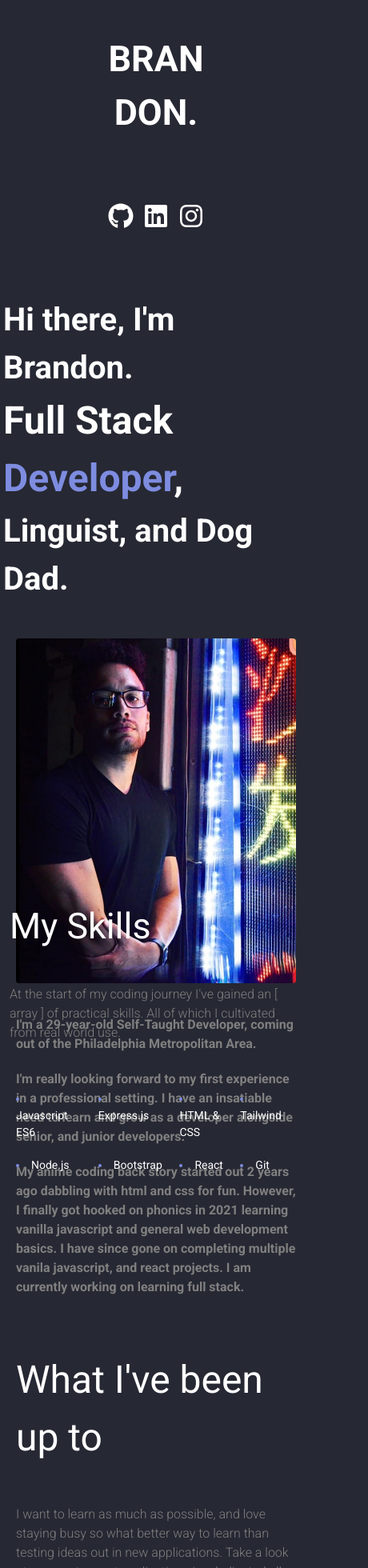
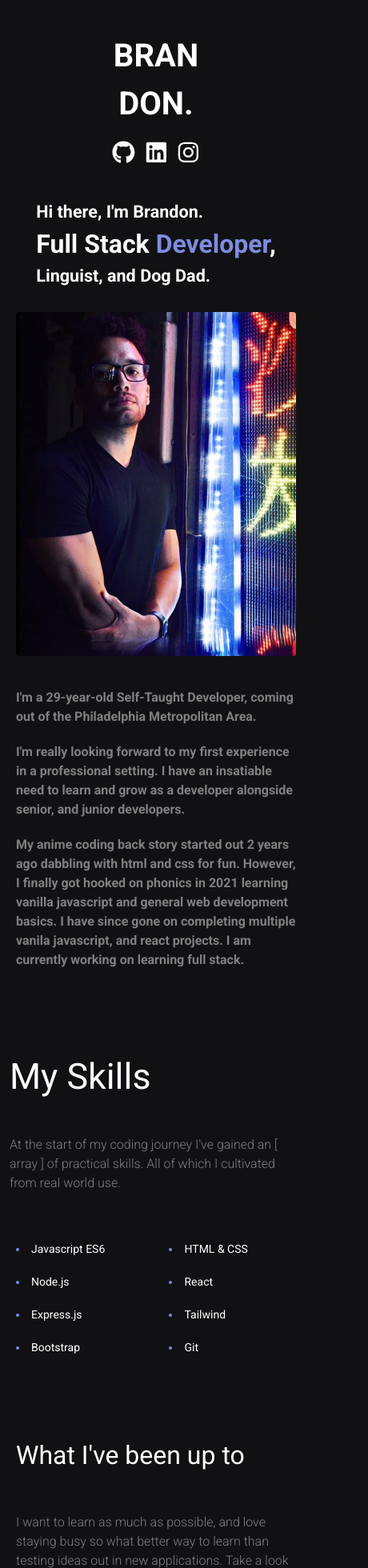
Before and after one commit to BrandonCarp/portfolio, a React (Create React App) app: page / in a window 390 px wide. Shown: the top 1960 px of the page at 80% size, 460 px wide, since content can reach past the window. Built offline with nearby package versions, Linux system fonts and the light colour scheme.

Commit message:
mostly finished

```diff
--- a/src/App.js
+++ b/src/App.js
@@ -2,6 +2,7 @@ import React from "react";
 import Header from "./Components/Header";
 import Skills from "./Components/Skills";
 import Projects from "./Components/Projects";
+import Footer from "./Components/Footer";
 
 function App() {
   return (
@@ -9,6 +10,7 @@ function App() {
       <Header />
       <Skills />
       <Projects />
+      <Footer />
     </div>
   );
 }
--- /dev/null
+++ b/src/Components/Footer.js
@@ -0,0 +1,51 @@
+import React from "react";
+
+const Footer = () => {
+  return (
+    <div className="relative mx-auto container  flex  pt-10 ">
+      <div className=" flex flex-col  p-5 space-y-10">
+        <div className="">
+          <h1 className="text-l">Let's Talk</h1>
+          <p className="text-lightGrey font-light text-base py-5 md:w-[50%]">
+            Need a developer, have questions, or just wanna say hi. I'm looking
+            forward to your email.
+          </p>
+          <a
+            href="mailto: brancarp93@gmail.com"
+            className="underline underline-offset-1 hover:no-underline transition ease-in-out delay-150   hover:text-secondaryPurple hover:-translate-y-1 hover:scale-110 duration-300"
+          >
+            brancarp93@gmail.com
+          </a>
+        </div>
+        <div className="flex flex-row space-x-[10rem] md:space-x-[30rem] lg:space-x-[40rem] xl:space-x-[60rem]">
+          <div className="flex flex-col">
+            <div>BRAN</div>
+            <div>DON.</div>
+          </div>
+          <div className="space-x-5 w-full flex   ">
+            <a
+              href="https://github.com/BrandonCarp"
+              className="hover:underline hover:underline-offset-1 hover:text-secondaryPurple"
+            >
+              Github
+            </a>
+            <a
+              href="https://www.linkedin.com/in/brandon-carpenter-559b15203/"
+              className="hover:underline hover:underline-offset-1 hover:text-linkedInColor"
+            >
+              Linkedin
+            </a>
+            <a
+              href="https://www.instagram.com/bcarpol/"
+              className="hover:underline hover:underline-offset-1 hover:text-secondaryPink"
+            >
+              Instagram
+            </a>
+          </div>
+        </div>
+      </div>
+    </div>
+  );
+};
+
+export default Footer;
--- a/src/Components/Header.js
+++ b/src/Components/Header.js
@@ -6,37 +6,37 @@ import myImage from "./imgs/me.jpg";
 
 const Header = () => {
   return (
-    <header className="relative mb-[15rem] md:mb-[-15rem] lg:mb-[-5rem] xl:mb-10  container mx-auto h-screen ">
+    <header className="relative mb-[5rem]  md:mb-[15rem] lg:mb-[10rem] xl:mb-[10rem]  container mx-auto  ">
       <div className="flex flex-col items-center  mt-10 md:items-start">
         <div className="flex flex-col  ">
-          <div className=" mb-[5rem] flex flex-col items-center   md:items-start">
-            <h1 className="font-bold text-l  md:text-base">BRAN</h1>
-            <h1 className="font-bold text-l  md:text-base">DON.</h1>
+          <div className=" mb-[1rem] md:mb-[5rem] flex flex-col items-center   md:items-start">
+            <h1 className="font-bold text-md  md:text-base">BRAN</h1>
+            <h1 className="font-bold text-md  md:text-base">DON.</h1>
           </div>
           <div className="invisible absolute  lg:ml-[40rem] xl:ml-[50rem]  lg:visible"></div>
-          <div className="mb-5">
-            <div className=" flex flex-row  justify-center  md:justify-start space-x-3 mb-20">
+          <div className="mb-1">
+            <div className=" flex flex-row  justify-center  md:justify-start space-x-3 mb-10 md:mb-20">
               <a className="" href="https://github.com/BrandonCarp">
                 <FaGithub
-                  size="2rem"
-                  className="transition ease-in-out delay-150  hover:text-secondaryPurple hover:-translate-y-1 hover:scale-110 duration-300"
+                  size="1.8rem"
+                  className="transition ease-in-out delay-150   hover:text-secondaryPurple hover:-translate-y-1 hover:scale-110 duration-300"
                 />
               </a>
               <a href="https://www.linkedin.com/in/brandon-carpenter-559b15203/">
                 <FaLinkedin
-                  size="2rem"
+                  size="1.8rem"
                   className="transition ease-in-out delay-150  hover:text-linkedInColor hover:-translate-y-1 hover:scale-110 duration-300"
                 />
               </a>
               <a href="https://www.instagram.com/bcarpol/">
                 <FaInstagram
-                  size="2rem"
-                  className="transition ease-in-out delay-150  hover:text-secondaryPink hover:-translate-y-1 hover:scale-110 duration-300"
+                  size="1.8rem"
+                  className="transition ease-in-out delay-150 hover:text-secondaryPink hover:-translate-y-1 hover:scale-110 duration-300"
                 />
               </a>
             </div>
-            {/* <div className="flex flex-col items-center  justify-center p-1 font-bold  text-md md:text-xl md:items-start "> */}
-            <div className="flex flex-col items-center   p-1 font-bold   text-md md:text-l lg:text-xl  ">
+
+            <div className="flex flex-col justify-start p-1 font-bold   text-base md:text-l lg:text-xl  ">
               <h1 className="">Hi there, I'm Brandon.</h1>
               <h1 className="text-spsml md:text-spmd lg:text-spl">
                 Full Stack
--- a/src/Components/Skills.js
+++ b/src/Components/Skills.js
@@ -2,7 +2,7 @@ import React from "react";
 
 const Skills = () => {
   return (
-    <div className="container relative mx-auto   mb-[10rem]">
+    <div className="container relative mx-auto   mb-[5rem]">
       <div className="space-y-10">
         <div className="px-3">
           <h1 className="text-l">My Skills</h1>
@@ -13,7 +13,7 @@ const Skills = () => {
             practical skills. All of which I cultivated from real world use.
           </p>
         </div>
-        <div className="marker:text-secondaryPurple text-sm px-5  grid grid-rows-2 grid-flow-col gap-5 md:text-base">
+        <div className="marker:text-secondaryPurple text-sm px-5  grid grid-rows-4 md:grid-rows-2 grid-flow-col gap-5 md:text-base">
           <li>Javascript ES6</li>
           <li>Node.js</li>
           <li>Express.js</li>
--- a/src/index.css
+++ b/src/index.css
@@ -8,7 +8,7 @@
 @layer base {
   html {
     font-family: Roboto;
-    background-color: #262833;
+    background-color: #111114;
     color: white;
   }
 }
--- a/tailwind.config.js
+++ b/tailwind.config.js
@@ -10,7 +10,8 @@ module.exports = {
     },
     extend: {
       colors: {
-        primaryDark: "#262833",
+        primaryDark: "#111114",
+        secondaryDark: "#131316",
         secondaryOrange: "#262833",
         secondaryGreen: "#4ACFAC",
         secondaryPurple: "#7E8CE0",
@@ -27,7 +28,7 @@ module.exports = {
         md: "2.5rem",
         l: "2.8rem",
         xl: "3.5rem",
-        spsml: "3rem",
+        spsml: "2rem",
         spmd: "3.5rem",
         spl: "4rem",
       },
```
